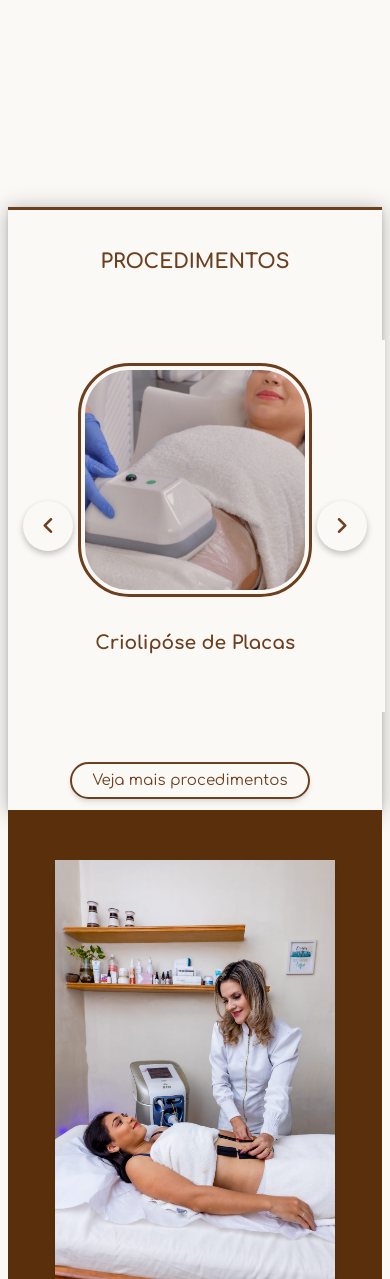
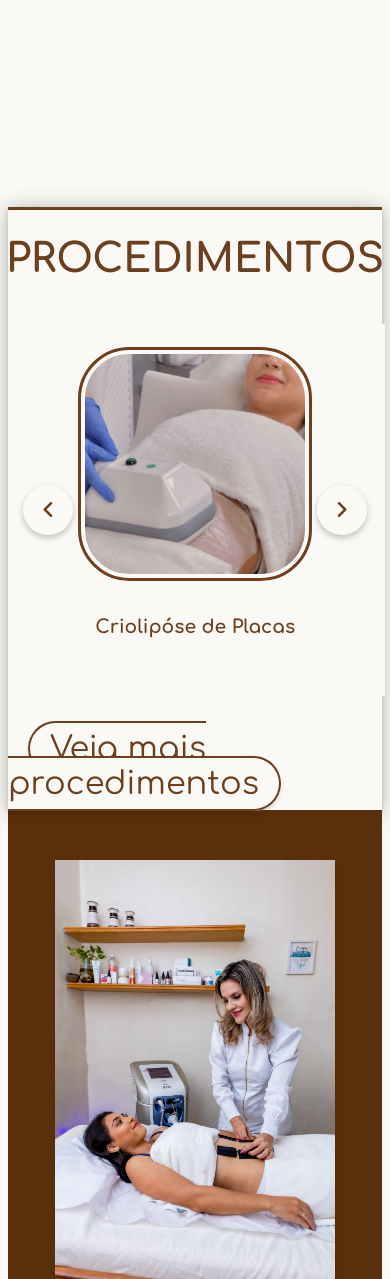
Before and after one commit to Gab053/Estetica-Suelem-Barros, a Flask app: page / in a window 390 px wide; the page is wider, and only the part inside the window is pictured. Shown: the part 539-1818 px from the top of that part. Run offline with Flask 3, Linux system fonts and the light colour scheme.

Commit message:
Atualizar o home.css

```diff
--- a/static/css/home.css
+++ b/static/css/home.css
@@ -198,6 +198,12 @@ header i{
     margin: 10px 50px 0 50px;
     font-size: 20px;
     padding: 8px 20px;
+
+    @media screen and (max-width: 910px){
+        font-size: 2.5rem;
+    }
+
+
 }
 
 .wrapper{
@@ -316,6 +322,10 @@ header i{
     box-shadow: rgba(0, 0, 0, 0.1) 0px 4px 6px -1px, rgba(0, 0, 0, 0.06) 0px 2px 4px -1px;
     transition: 80ms linear;
     margin: 0 30px 0 20px;
+
+    @media screen and (max-width: 700px) {
+    font-size: 2rem;
+    }
 }
 .procedimentos a:hover{
     color: #FBF9F6;
```
